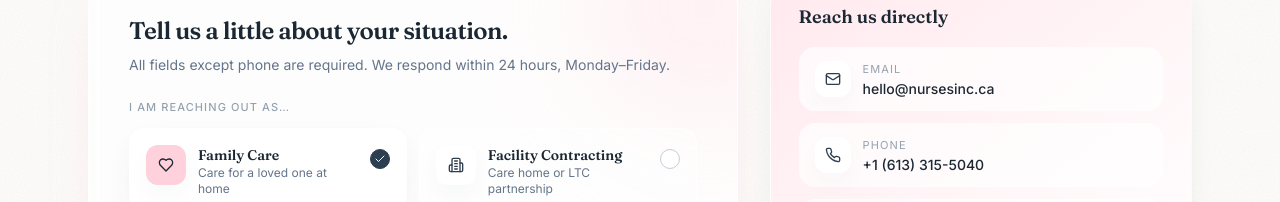
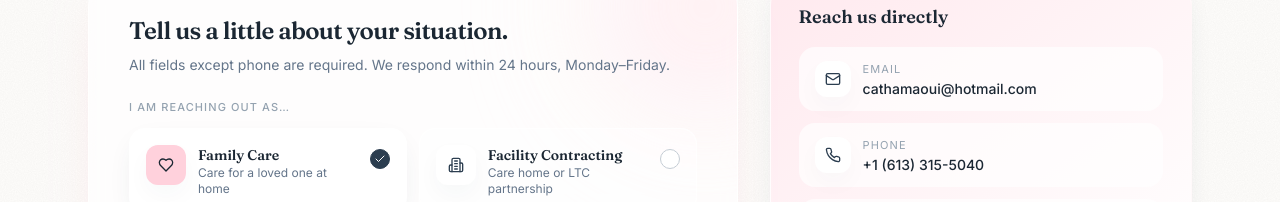
Before and after one commit to hamaouic/nursesinc, a React (Vite) app: page /contact in a window 1280 px wide. Shown: the part 444-646 px from the top of the page. Built offline with nearby package versions, Linux system fonts and the light colour scheme.

Commit message:
Set public email to cathamaoui@hotmail.com everywhere

```diff
--- a/src/components/ContactForm.tsx
+++ b/src/components/ContactForm.tsx
@@ -88,13 +88,13 @@ export default function ContactForm() {
         setStatus('error');
         setErrorMessage(
           data.message ||
-            'We could not send your message. Please email us directly at hello@nursesinc.ca.',
+            'We could not send your message. Please email us directly at cathamaoui@hotmail.com.',
         );
       }
     } catch {
       setStatus('error');
       setErrorMessage(
-        'Network error — please email us directly at hello@nursesinc.ca.',
+        'Network error — please email us directly at cathamaoui@hotmail.com.',
       );
     }
   };
--- a/src/nurses-inc-config.ts
+++ b/src/nurses-inc-config.ts
@@ -10,7 +10,7 @@ export const brand = {
   shortName: 'Nurses Inc.',
   tagline: 'Expert Nursing Care, Rooted in Heart & Mind',
   location: 'New Brunswick, Canada',
-  email: 'hello@nursesinc.ca',
+  email: 'cathamaoui@hotmail.com',
   phone: '+1 (613) 315-5040',
   founded: 2016,
 };
```
